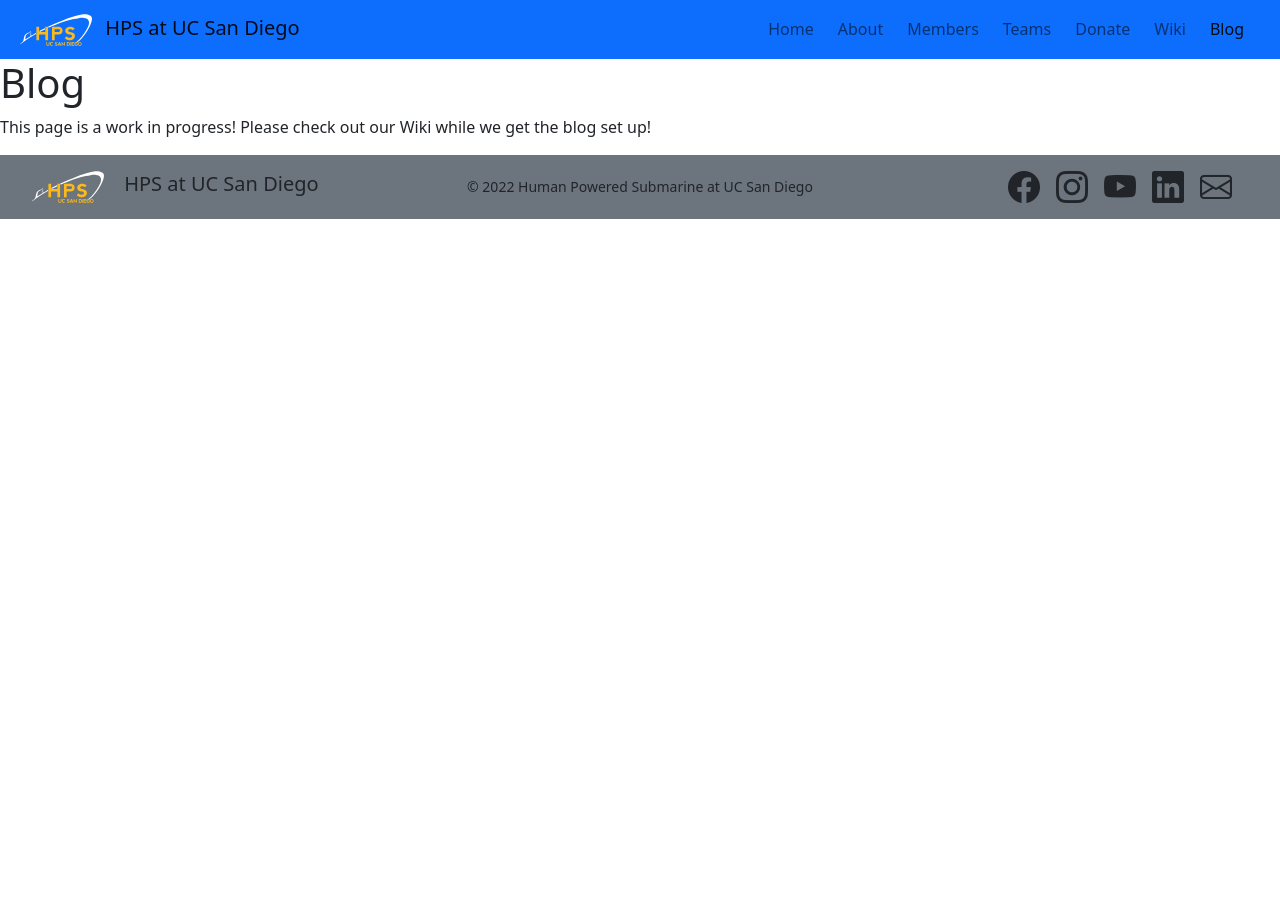
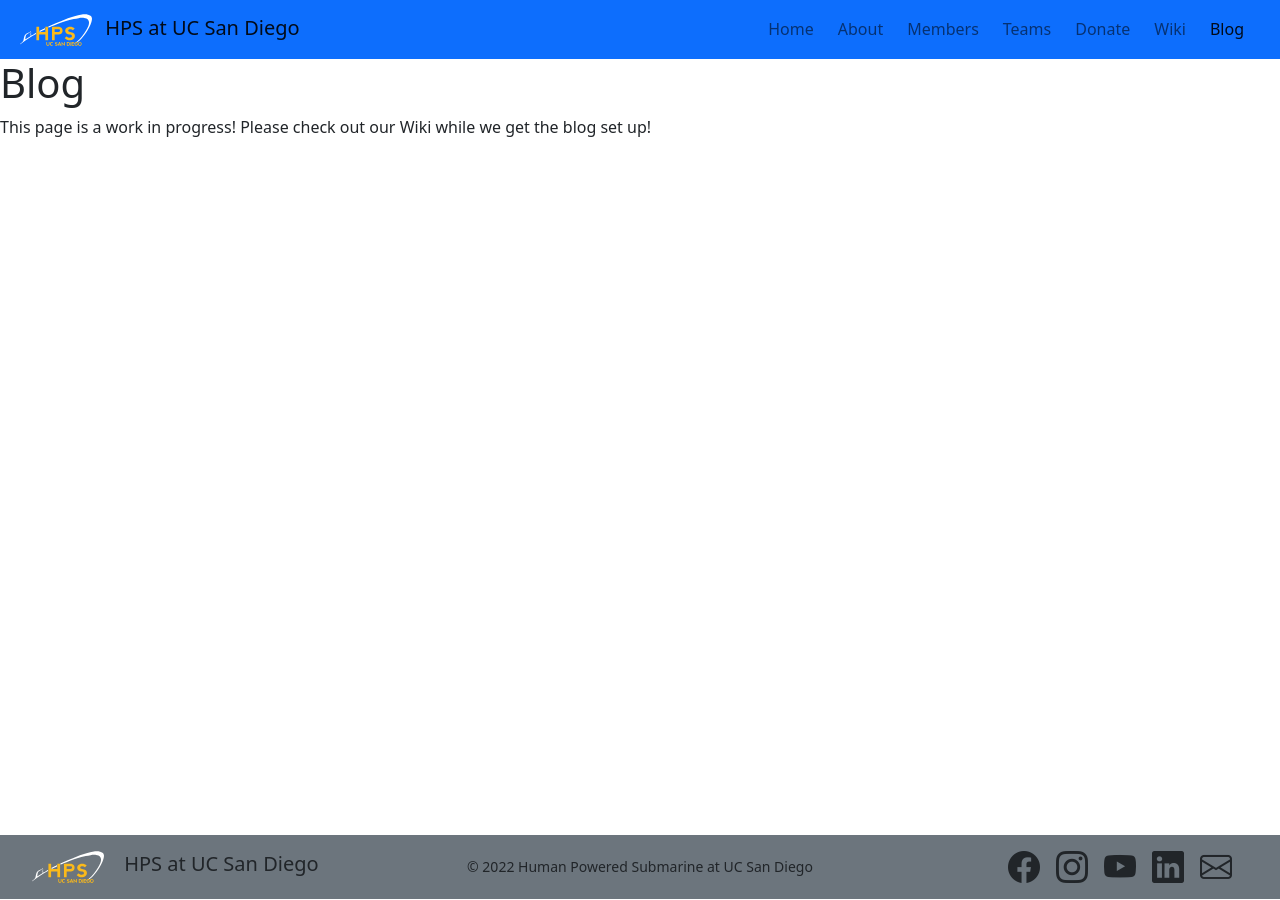
Before and after one commit to hps-ucsd-2020/hps-ucsd-2020.github.io, a Jekyll site: the page built from Blog.md, in a window 1280 px wide. Built offline with Jekyll 4.4.1, drawn with Linux system fonts in a browser that asks for light colours; nearby versions of some CDN libraries.

Commit message:
Minor update: making sure footer stays at the bottom of the page when there is not enough content to fill the page. Need to come up with a more elegant soloution in the future.

```diff
--- a/404.html
+++ b/404.html
@@ -9,11 +9,10 @@ layout: default
     max-width: 600px;
     text-align: center;
     color: #979797;
-    height: 81vh;
   }
 </style>
 
-<div class="container">
+<div class="container mt-0 pt-5">
   <h1>404</h1>
 
   <p><strong>Page not found :(</strong></p>
--- a/_includes/footer.html
+++ b/_includes/footer.html
@@ -9,7 +9,7 @@
         </a>
       </div>
 
-      <div class="col col-12 col-lg-6 order-4 order-lg-2 d-flex justify-content-center justify-content-lg-center align-items-center">
+      <div class="col col-12 col-lg-6 order-4 order-lg-2 d-flex justify-content-center justify-content-lg-center align-items-center text-center">
         <small>&copy; 2022 Human Powered Submarine at UC San Diego</small>
       </div>
 
--- a/_layouts/default.html
+++ b/_layouts/default.html
@@ -3,7 +3,7 @@
 {% include head.html %}
   <body>
     {% include header.html %}
-      <div>
+      <div class="content-container">
         {{ content }}
       </div>
     {% include footer.html %}
--- a/main.css
+++ b/main.css
@@ -123,6 +123,28 @@ img.linkedInBtn{
     }
 }
 
+/*-----------
+                Making sure footer stays at the bottom of the
+                page there is not enough content on the page
+                need to update the px values to SASS variables
+                in the future.
+                                                                -------------*/
+
+.content-container {
+    min-height: calc(100vh - 60px - 64px);
+}
+
+@media (max-width: 992px) {
+    .content-container {
+        min-height: calc(100vh - 60px - 85px);
+    }
+}
+
+/*
+    footer height is currently 64px on lg screens and above and 85 px on screens
+    smaller than lg
+*/
+
 /* Making homepage slideshow and navbar total 100 vh
 /* The css solves the problem but now it feels forced and suffocating? not sure
 /* !important: Make sure to remove the vh-100 class from carousel-inner if implementing the following change
@@ -131,6 +153,12 @@ img.linkedInBtn{
     height: 90vh;
 }
 
+
+------
+       navbar height is currently 44px + 8px padding top and bottom = 60px total
+       footer placement when page is empty is currently dependednt on this so be wary
+       when this height may change in the future
+------
 .navbar {
     height: 10vh;
 }
```
